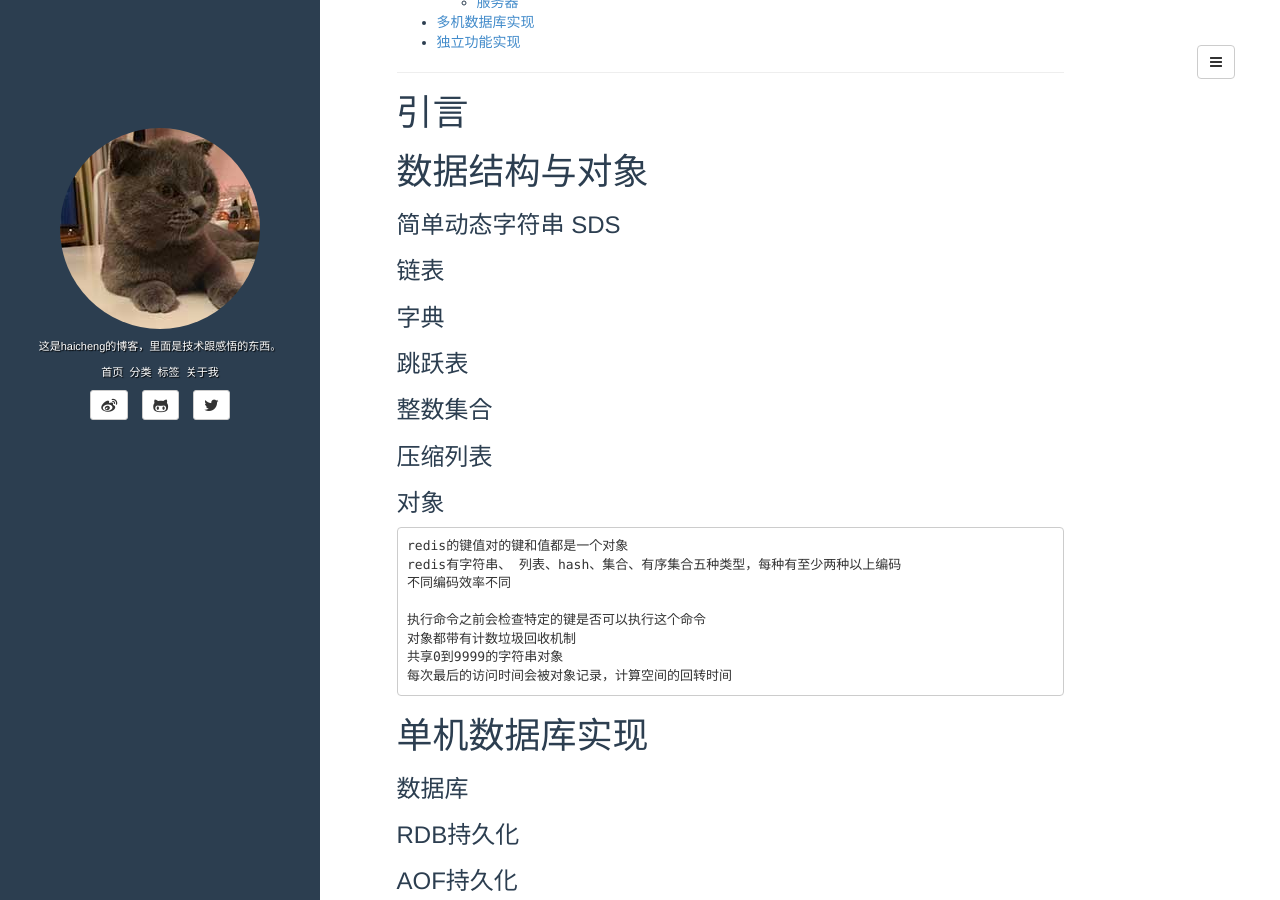
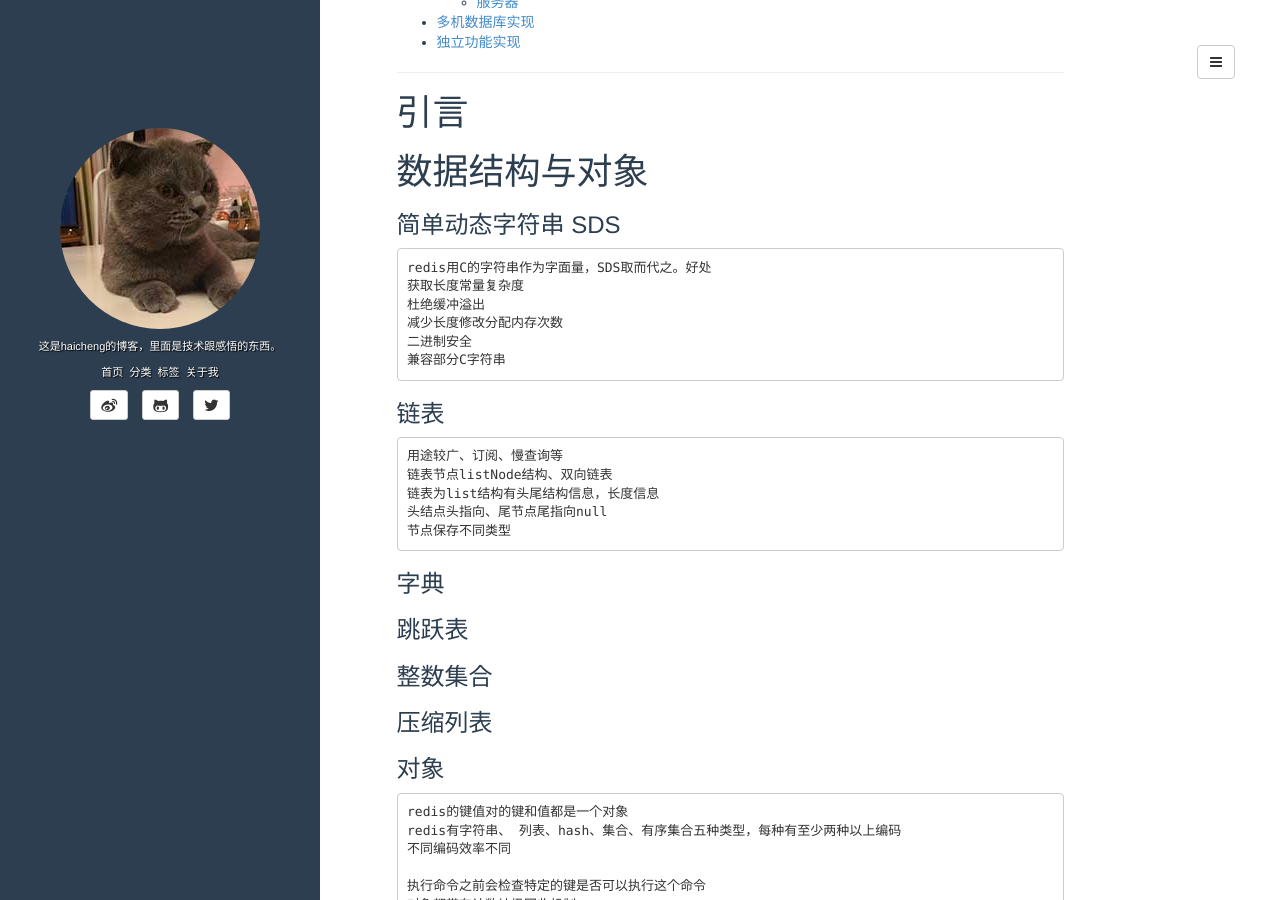
Before and after one commit to chchmlml/chchmlml.github.io, a Jekyll site: the page built from _posts/2017-08-19-redis-learn.md, in a window 1280 px wide and 900 px high, scrolled down 448 px. Built offline with Jekyll 4.4.1, drawn with Linux system fonts in a browser that asks for light colours.

Commit message:
add blog upgrade

```diff
--- a/_posts/2017-08-19-redis-learn.md
+++ b/_posts/2017-08-19-redis-learn.md
@@ -19,7 +19,22 @@ author: 'haicheng'
 # 数据结构与对象
 
 ### 简单动态字符串 SDS
+
+    redis用C的字符串作为字面量，SDS取而代之。好处
+    获取长度常量复杂度
+    杜绝缓冲溢出
+    减少长度修改分配内存次数
+    二进制安全
+    兼容部分C字符串
+
 ### 链表
+
+    用途较广、订阅、慢查询等
+    链表节点listNode结构、双向链表
+    链表为list结构有头尾结构信息，长度信息
+    头结点头指向、尾节点尾指向null
+    节点保存不同类型
+
 ### 字典
 ### 跳跃表
 ### 整数集合
```
Also changed, not shown: 2 other files.
